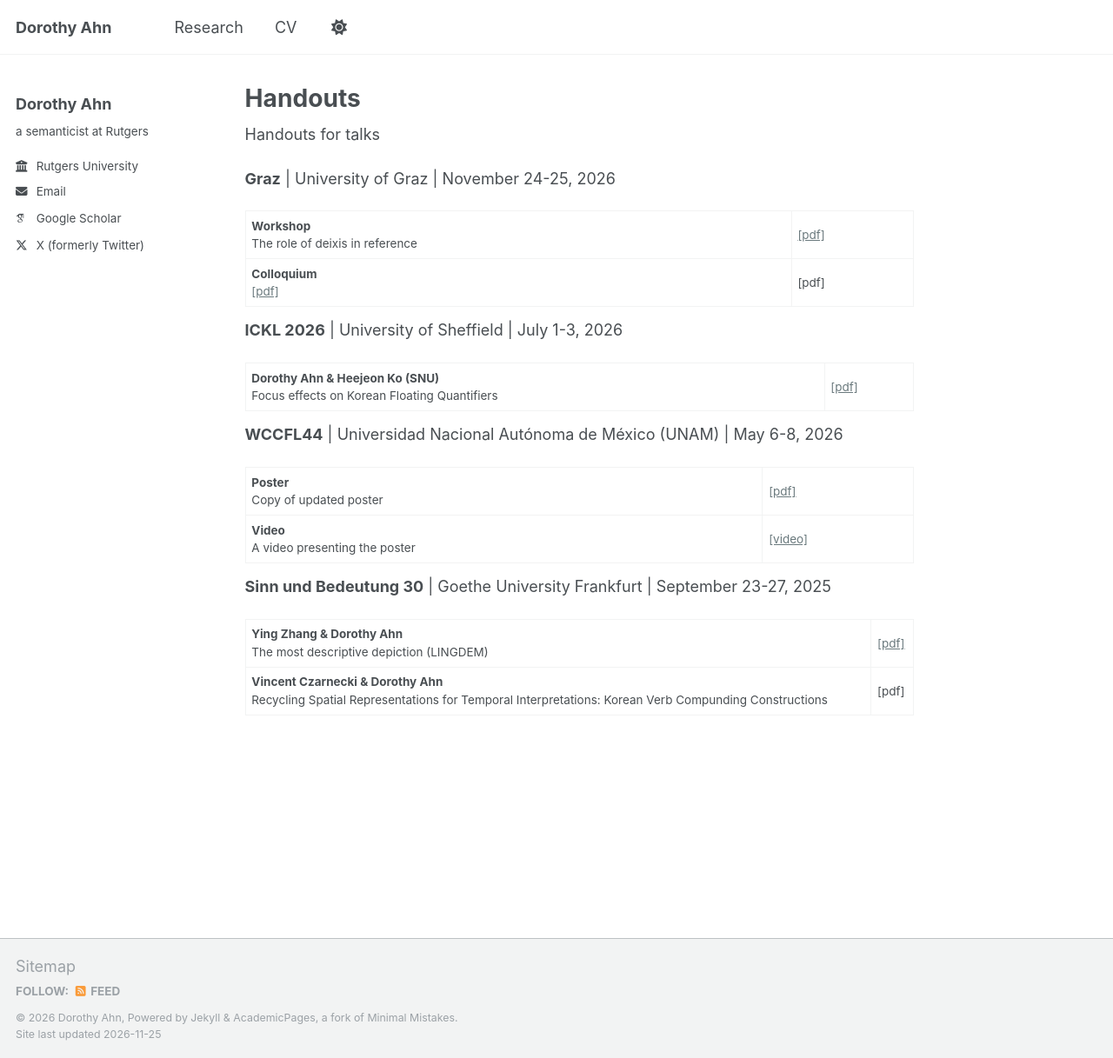
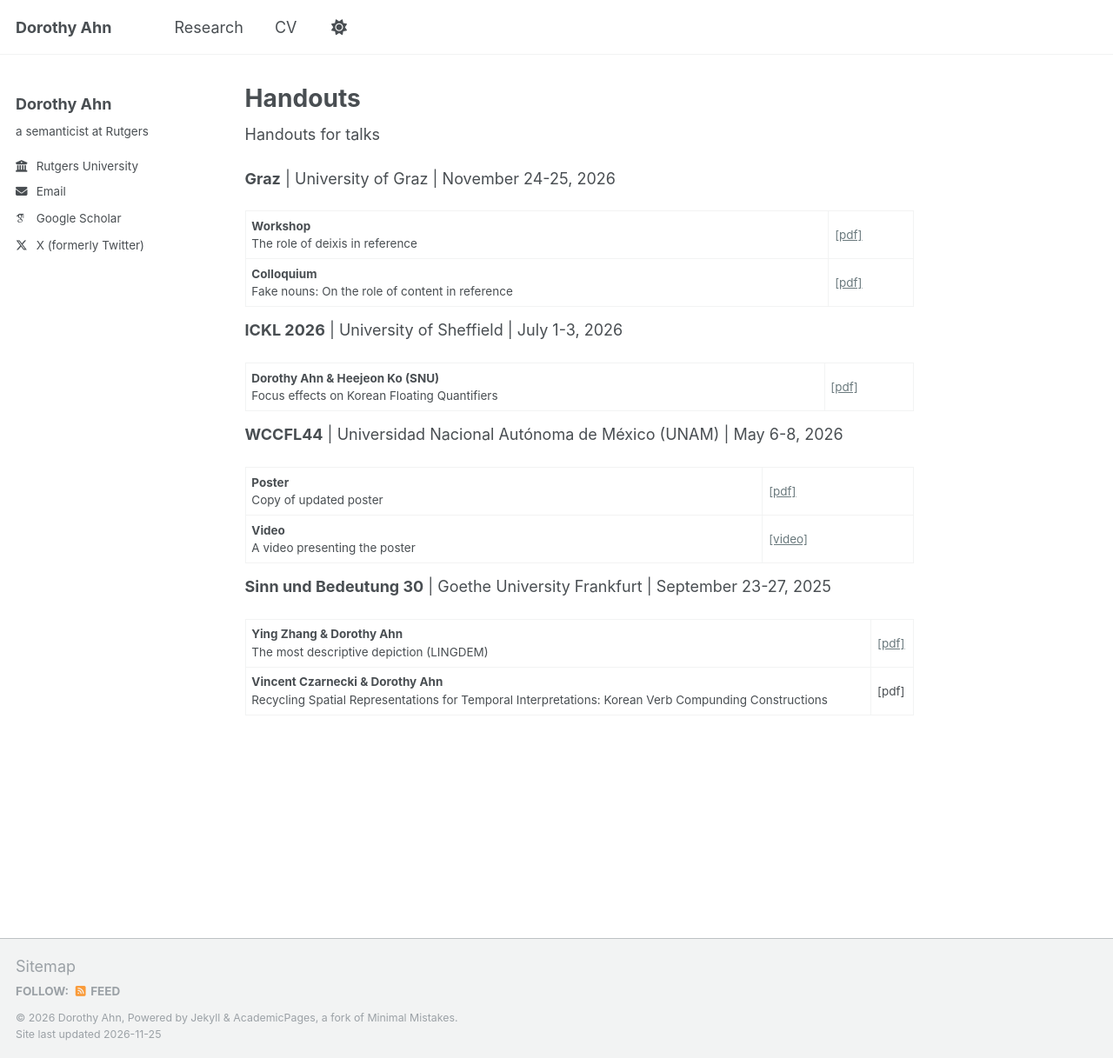
Before and after one commit to doroahn/doroahn.github.io, a Jekyll site: the page built from _pages/handouts.md, in a window 1280 px wide and 1217 px high. Shown: the whole window at 87% size. Built offline with Jekyll 4.4.1, drawn with Linux system fonts in a browser that asks for light colours; some web fonts are replaced.

Commit message:
Update handouts.md

```diff
--- a/_pages/handouts.md
+++ b/_pages/handouts.md
@@ -23,10 +23,10 @@ Handouts for talks
   <tr>
     <td>
       <strong>Colloquium</strong><br>
-      <a href="https://doroahn.github.io/files/ahn_2026_graz.pdf">[pdf]</a>
+      Fake nouns: On the role of content in reference
     </td>
     <td>
-      [pdf]
+      <a href="https://doroahn.github.io/files/ahn_2026_graz.pdf">[pdf]</a>
     </td>
   </tr>
 </table>
```
